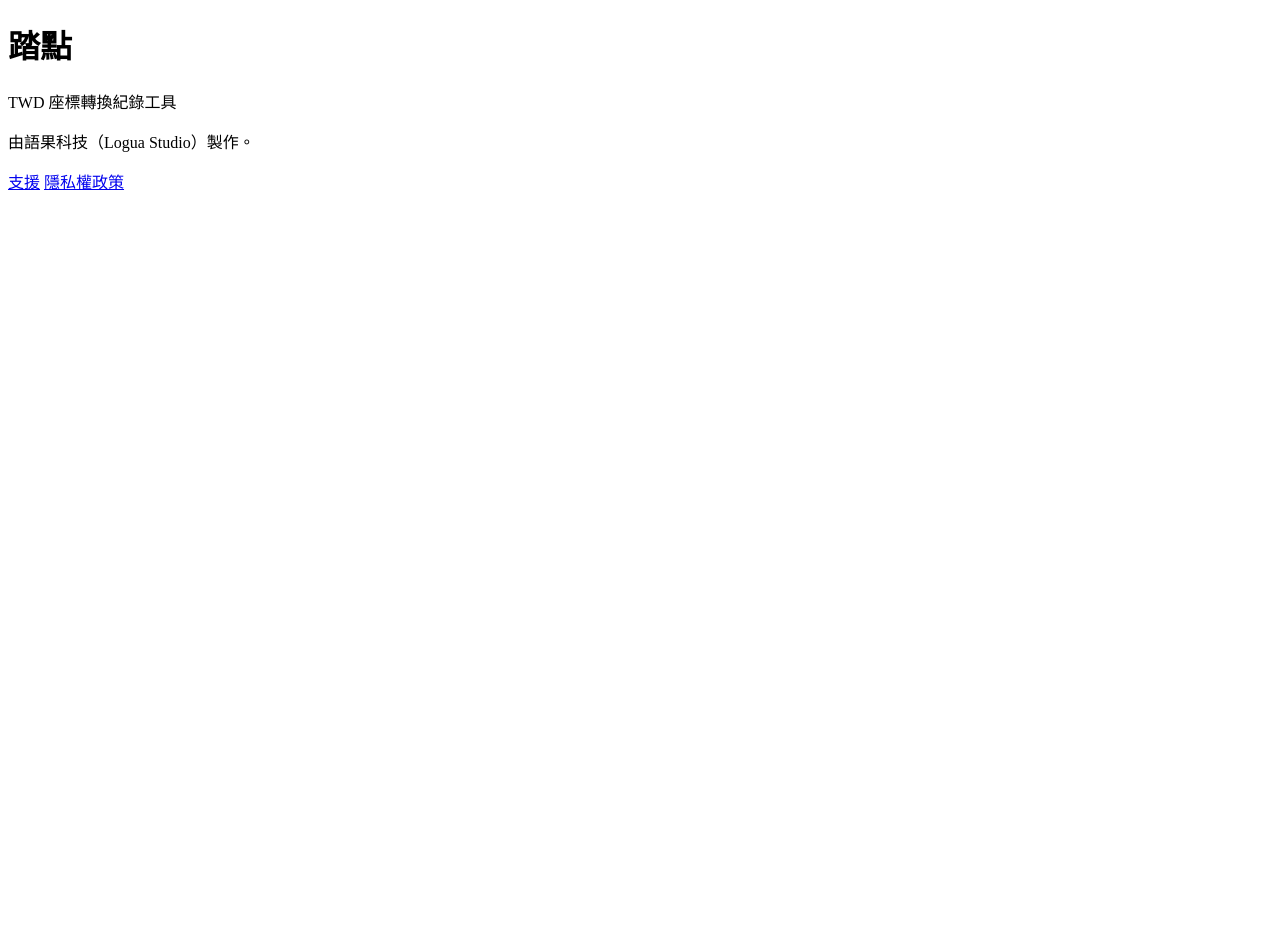
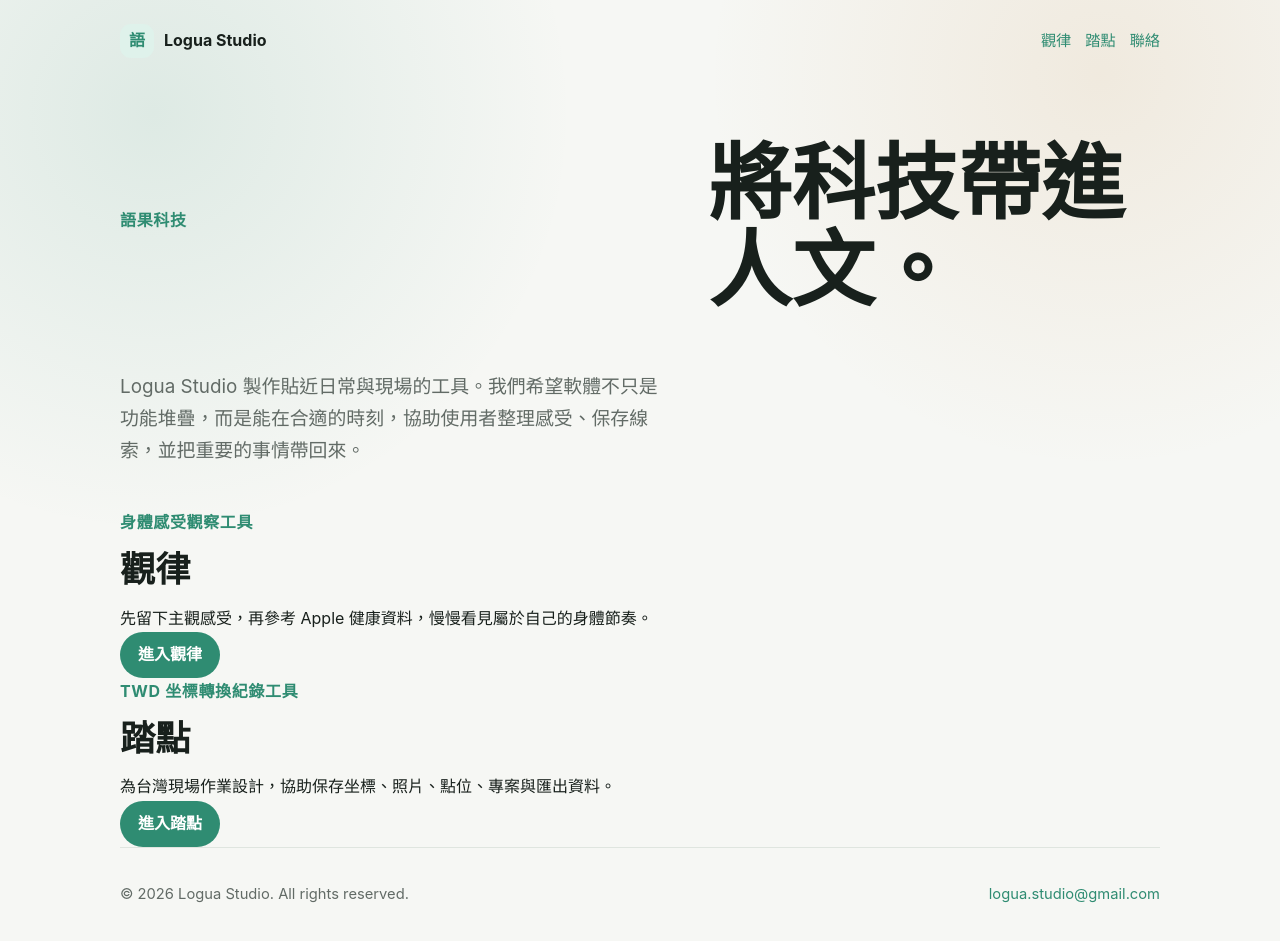
Before and after one commit to logua-studio/logua-studio.github.io, a plain HTML site: page index.html in a window 1280 px wide. Before the commit the page ends 800 px from the top, so only its background shows below. Drawn offline with Linux system fonts and the light colour scheme; files that its build step writes are made by us from their sources.

Commit message:
Update index.html

```diff
--- a/index.html
+++ b/index.html
@@ -3,16 +3,54 @@
   <head>
     <meta charset="utf-8">
     <meta name="viewport" content="width=device-width, initial-scale=1">
-  <title>踏點 - TWD 座標轉換紀錄工具</title>
+    <title>Logua Studio - 將科技帶進人文</title>
+    <meta name="description" content="Logua Studio 製作貼近日常與現場的工具。觀律陪你整理身體感受，踏點協助你保存現場坐標。">
+    <link rel="stylesheet" href="./styles.css">
   </head>
   <body>
-  <h1>踏點</h1>
-  <p>TWD 座標轉換紀錄工具</p>
-  <p>由語果科技（Logua Studio）製作。</p>
+    <header class="site nav">
+      <a class="brand" href="./index.html" aria-label="Logua Studio 首頁">
+        <span class="mark">語</span>
+        <span>Logua Studio</span>
+      </a>
+      <nav class="nav-links" aria-label="主要導覽">
+        <a href="./guanlv/">觀律</a>
+        <a href="./tadian/">踏點</a>
+        <a href="mailto:logua.studio@gmail.com">聯絡</a>
+      </nav>
+    </header>
 
-  <nav>
-    <a href="support.html">支援</a>
-    <a href="privacy.html">隱私權政策</a>
-  </nav>
+    <main class="site">
+      <section class="hero">
+        <p class="eyebrow">語果科技</p>
+        <h1>將科技帶進人文。</h1>
+        <p class="lead">Logua Studio 製作貼近日常與現場的工具。我們希望軟體不只是功能堆疊，而是能在合適的時刻，協助使用者整理感受、保存線索，並把重要的事情帶回來。</p>
+      </section>
+
+      <section class="products" aria-label="產品列表">
+        <article class="product-card guanlv">
+          <div>
+            <p class="eyebrow">身體感受觀察工具</p>
+            <h2>觀律</h2>
+            <p>先留下主觀感受，再參考 Apple 健康資料，慢慢看見屬於自己的身體節奏。</p>
+          </div>
+          <a class="button" href="./guanlv/">進入觀律</a>
+        </article>
+
+        <article class="product-card tadian">
+          <div>
+            <p class="eyebrow">TWD 坐標轉換紀錄工具</p>
+            <h2>踏點</h2>
+            <p>為台灣現場作業設計，協助保存坐標、照片、點位、專案與匯出資料。</p>
+          </div>
+          <a class="button" href="./tadian/">進入踏點</a>
+        </article>
+      </section>
+    </main>
+
+    <footer class="site footer">
+      <span>© 2026 Logua Studio. All rights reserved.</span>
+      <a href="mailto:logua.studio@gmail.com">logua.studio@gmail.com</a>
+    </footer>
   </body>
 </html>
```
Lines whose indentation alone changed are shown as unchanged.
